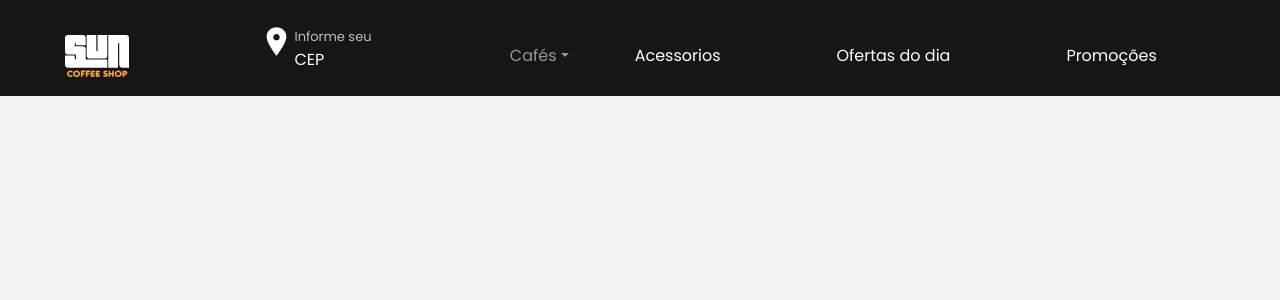
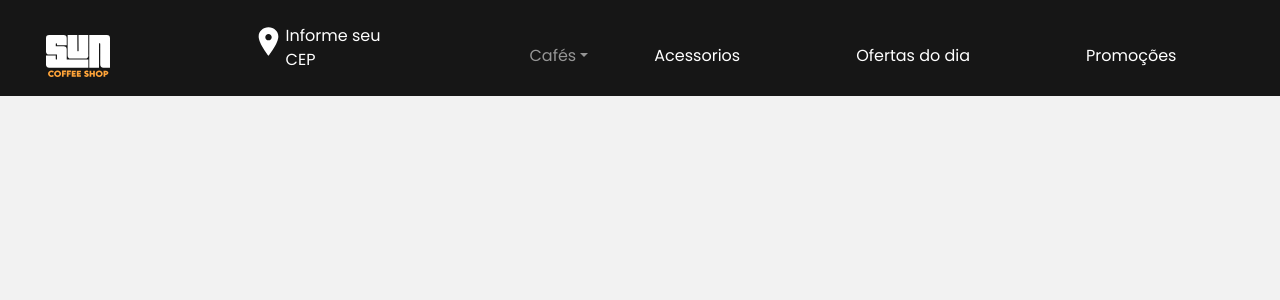
Before and after one commit to Lipe-pard/coffee-bootstrap, a React (Create React App) app: page /loja in a window 1280 px wide. Shown: the top 300 px of the page. Built offline with nearby package versions, Linux system fonts and the light colour scheme.

Commit message:
useNavigatio para fazer o redirect

```diff
--- a/src/App.js
+++ b/src/App.js
@@ -1,12 +1,12 @@
 import './App.css';
 import 'bootstrap/dist/css/bootstrap.min.css';
 import { BrowserRouter as Router } from 'react-router-dom'
-import Route from './routes'
+import Routers from './routes'
 
 function App() {
   return (
     <Router>
-     <Route />
+     <Routers />
     </Router>
   );
 }
--- a/src/Components/HeaderShop.js
+++ b/src/Components/HeaderShop.js
@@ -9,13 +9,13 @@ const HeaderShop = () => {
     return(
      <Navbar className='justify-content-around pt-4 header navbar-dark'>
          <img src={Logo} alt="logo do site" className='logo'/>
-         <div className='d-flex m-0 location'>
+         <Link to="/" className='d-flex m-0 location'>
              <IoIosPin className='icon'/>
              <div>
-                 <span> Informe seu </span>
+                 <label> Informe seu </label>
                  <p> CEP </p>
              </div>
-         </div>
+         </Link>
          <NavShop/>
      </Navbar>
     )
--- a/src/Components/NavHome.js
+++ b/src/Components/NavHome.js
@@ -1,6 +1,6 @@
 import './NavHome.css';
 import {Nav} from 'react-bootstrap'
-import { Link } from 'react-router-dom';
+import { NavLink } from 'react-router-dom';
 
 const NavHome = () => {
     return(
@@ -9,17 +9,17 @@ const NavHome = () => {
          <Nav className='justify-content-center'>
            <Nav.Item>
                <Nav.Link>
-                 <Link to="/"> Home </Link>
+                 <NavLink to="/"> Home </NavLink>
                </Nav.Link>
             </Nav.Item>
             <Nav.Item>
                <Nav.Link>
-                 <Link to="/loja"> Loja </Link>
+                 <NavLink to="/loja"> Loja </NavLink>
                </Nav.Link>
             </Nav.Item>
             <Nav.Item>
                <Nav.Link>
-                 <Link to="/contatos"> Contatos </Link>
+                 <NavLink to="/contatos"> Contatos </NavLink>
                </Nav.Link>
            </Nav.Item>
          </Nav>
--- a/src/Pages/Contacts.js
+++ b/src/Pages/Contacts.js
@@ -1,8 +1,12 @@
-
+import {useNavigate} from 'react-router-dom'
 const Contacts = () => {
+  let navigate = useNavigate();
     return(
         <>
          <h1> Contacts </h1>
+         <button onClick={() => {
+             navigate('/');
+             }}> Volta para home </button>
         </>
     )
 }
```
